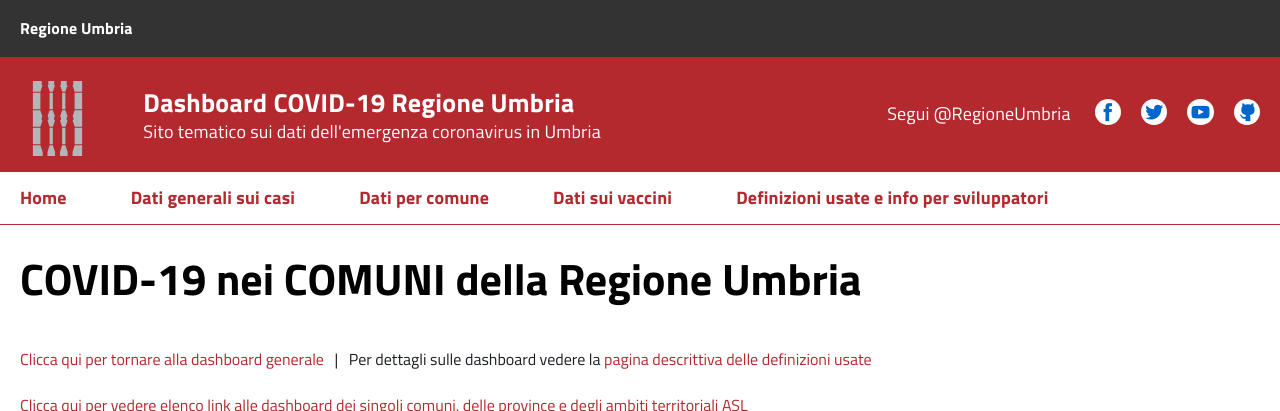
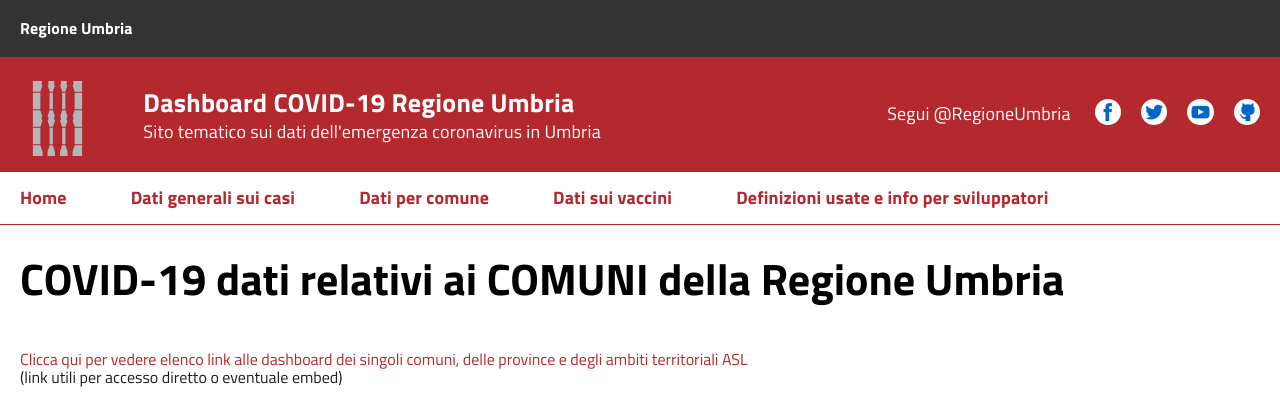
Before and after one commit to msguilla/coronavirus, a Jekyll site: the page built from comuni.html, in a window 1280 px wide and 900 px high, cut to the strip 0-411 px from the top of the window. Built offline with Jekyll 4.4.1, drawn with Linux system fonts in a browser that asks for light colours; comment, search, counter and statistics services are not loaded.

Commit message:
Update comuni.html

```diff
--- a/comuni.html
+++ b/comuni.html
@@ -1,17 +1,10 @@
 ---
 layout: home
-title: COVID-19 nei COMUNI della Regione Umbria
+title: COVID-19 dati relativi ai COMUNI della Regione Umbria
 ---
 
 <div class="u-layout-wide u-layoutCenter u-text-r-l u-padding-r-top u-layout-r-withGutter">
   <h1 class="u-text-h1 u-color-black">{{ page.title }}</h1>
-</div>
-
-<div class="u-layout-wide u-layoutCenter u-text-r-l u-padding-r-top u-layout-r-withGutter">
-  <p>
-    <a href="../" class="u-color-50 u-textClean" id="">Clicca qui per tornare alla dashboard generale</a> &nbsp; | &nbsp;
-        Per dettagli sulle dashboard vedere la <a href="https://github.com/Regione-Umbria/coronavirus" class="u-color-50 u-textClean" id="">pagina descrittiva delle definizioni usate</a>
-  </p>
 </div>
 
 <div class="u-layout-wide u-layoutCenter u-text-r-l u-padding-r-top u-layout-r-withGutter">
```
